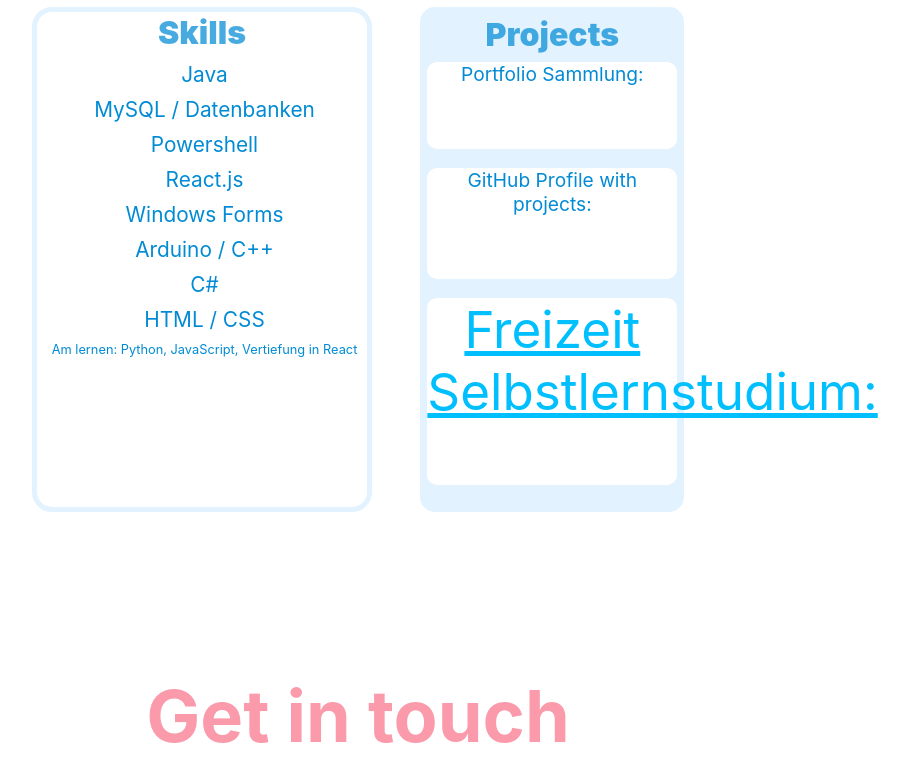
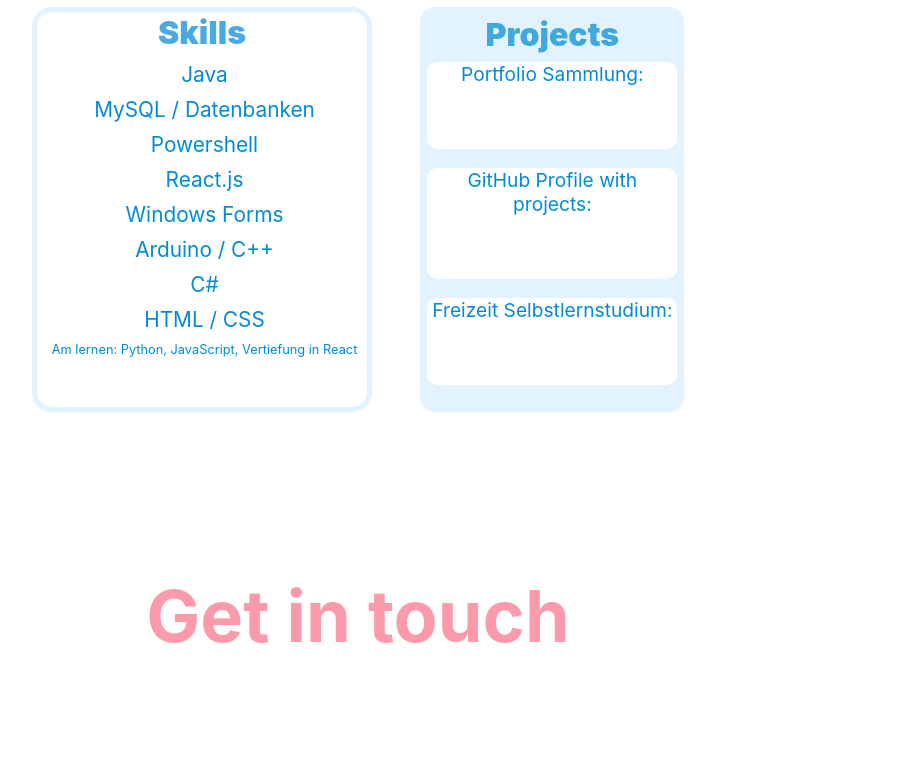
Before and after one commit to marianives/marianivesgallo.ch, a React app: page / in a window 1280 px wide. Shown: the part 2800-3582 px from the top of the page, without its empty margins (282-1191 px from the left). Built offline with nearby package versions, Linux system fonts and the light colour scheme; some icons are missing.

Commit message:
fixed bugs

```diff
--- a/src/components/BoxProjects.js
+++ b/src/components/BoxProjects.js
@@ -31,7 +31,7 @@ export default function App() {
             </p>
 
             <p className='project'>
-                <a href='https://open.hpi.de/courses?q=&channel=&lang=&topic=Programming&level=' className='link' target="_blank" rel="noreferrer">Freizeit Selbstlernstudium: <br /></a>
+                <a href='https://open.hpi.de/courses?q=&channel=&lang=&topic=Programming&level=' className='project' target="_blank" rel="noreferrer">Freizeit Selbstlernstudium: <br /></a>
                 <a href='https://open.hpi.de/courses?q=&channel=&lang=&topic=Programming&level=' className='link' target="_blank" rel="noreferrer">
                     <span class="iconify" data-icon="twemoji:school"></span>
                 </a>
```
